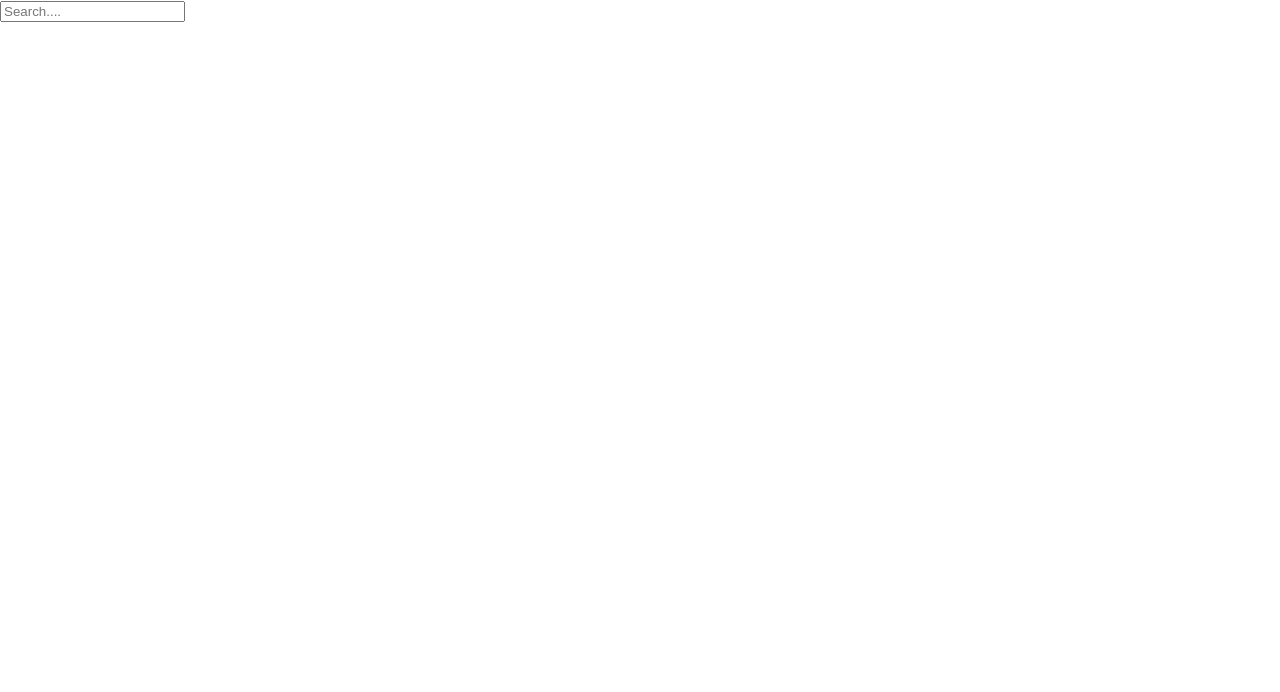
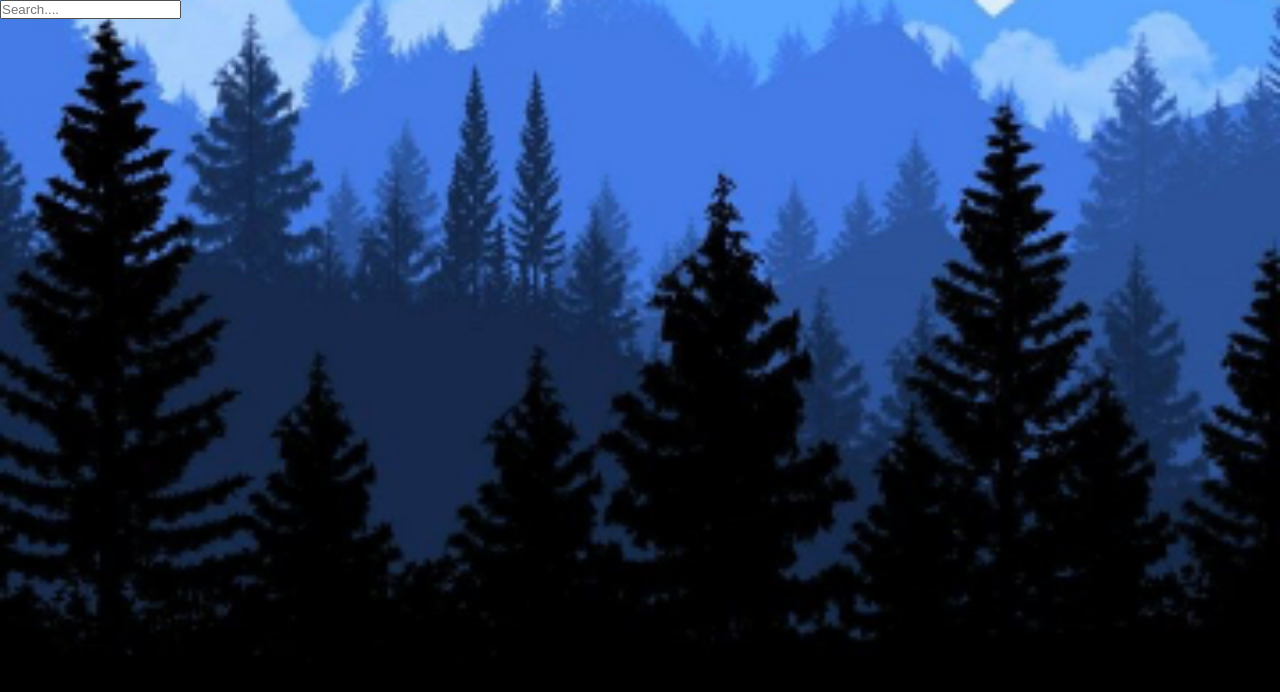
Before and after one commit to Axhar85/weather-react, a React (Create React App) app: page / in a window 1280 px wide. Shown: the top 692 px of the page. Built offline with nearby package versions, Linux system fonts and the light colour scheme.

Commit message:
impliemationg images

```diff
--- a/src/App.js
+++ b/src/App.js
@@ -8,10 +8,12 @@
 
 function App() {
   return (
-    <div className="App">
+    <div className="app">
+      <main>
       <div className="search-box">
         <input type="text" className="search-bar" placeholder="Search...."></input>
       </div>
+      </main>
     </div>
   );
 }
--- a/src/index.css
+++ b/src/index.css
@@ -1,13 +1,24 @@
-body {
+* {
   margin: 0;
-  font-family: -apple-system, BlinkMacSystemFont, 'Segoe UI', 'Roboto', 'Oxygen',
-    'Ubuntu', 'Cantarell', 'Fira Sans', 'Droid Sans', 'Helvetica Neue',
-    sans-serif;
-  -webkit-font-smoothing: antialiased;
-  -moz-osx-font-smoothing: grayscale;
+  padding: 0;
+  box-sizing: border-box;
 }
 
-code {
-  font-family: source-code-pro, Menlo, Monaco, Consolas, 'Courier New',
-    monospace;
+body {
+  font-family: 'montseratt', sans-serif;
 }
+
+.app {
+  background-image: url('./assets/cold-bg.jpg');
+  background-size: cover;
+  background-position: bottom;
+  transition: 0.4 ease-out;
+}
+
+.app.warm {
+  background-image: url('./assets/warm-bg.jpg');
+}
+
+main {
+  min-height: 100vh;
+}
```
